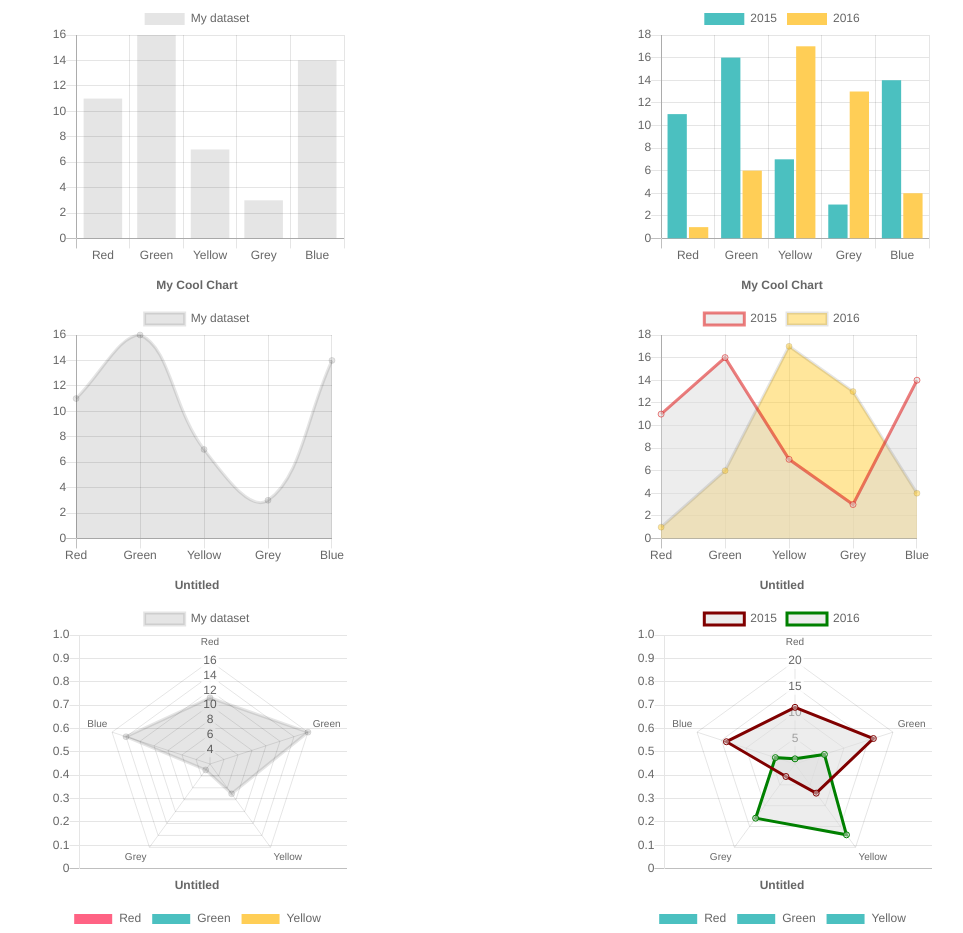
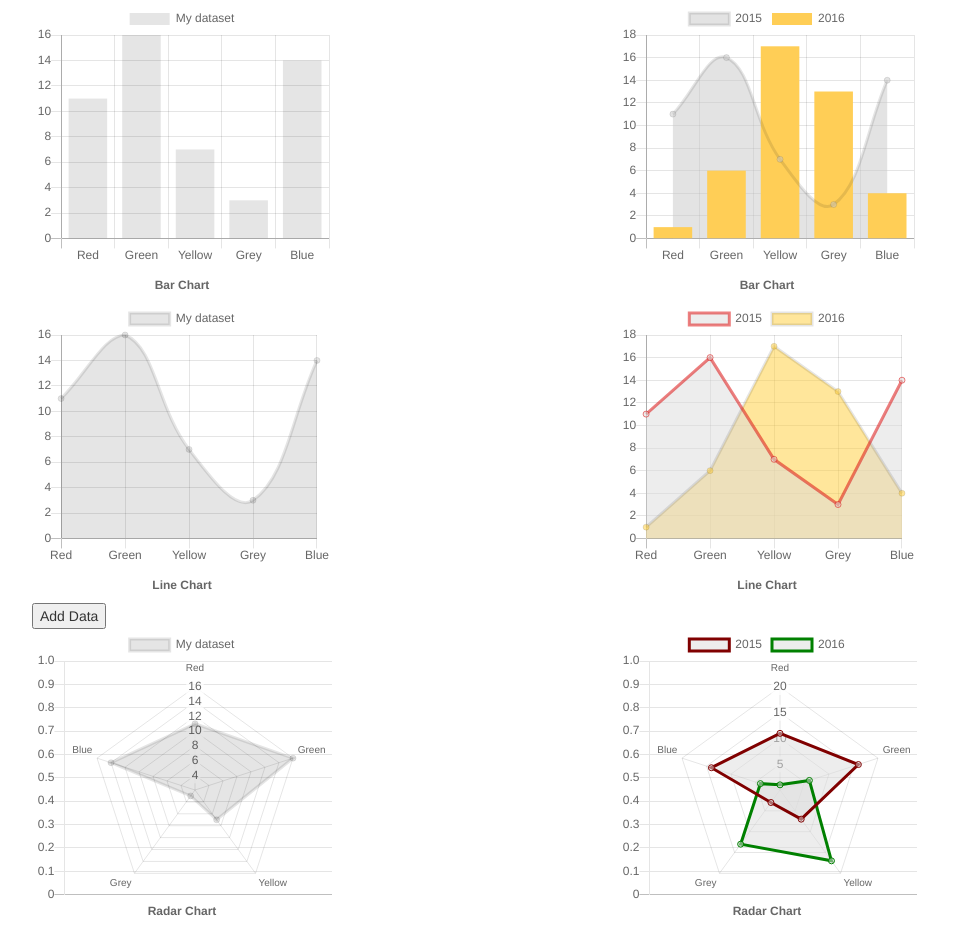
Before and after one commit to richardadalton/chartjs_examples, a plain HTML site: page testChart.html in a window 1280 px wide. Shown: the part 67-1000 px from the top of the page, without its empty margins (38-1001 px from the left). Drawn offline with nearby package versions, Linux system fonts and the light colour scheme.

Commit message:
Updated Charts

```diff
--- a/js/barCharts.js
+++ b/js/barCharts.js
@@ -6,7 +6,7 @@ var barOptions = {
             }
         }]
     },
-    title: {text: 'My Cool Chart'}
+    title: {text: 'Bar Chart'}
 
 };
 
@@ -33,6 +33,7 @@ var singleBarData = {
 
 var multipleBarData = {
     datasets: [{
+        type: 'line',
         data: [
             11,
             16,
@@ -40,7 +41,7 @@ var multipleBarData = {
             3,
             14
         ],
-        backgroundColor: "#4BC0C0",
+        backgroundColor: "rgba(200,200,200,0.5)",
         label: '2015' // for legend
     },
         {
--- a/js/lineCharts.js
+++ b/js/lineCharts.js
@@ -6,7 +6,7 @@ var lineOptions = {
             }
         }]
     },
-    stacked: true
+    title: {text: 'Line Chart'}
 };
 
 var singleLineData = {
--- a/js/pieCharts.js
+++ b/js/pieCharts.js
@@ -5,7 +5,8 @@ var pieOptions = {
                 beginAtZero: true
             }
         }]
-    }
+    },
+    title: {text: 'Pie Chart'}
 };
 
 var singlePieData = {
--- a/js/polarAreaCharts.js
+++ b/js/polarAreaCharts.js
@@ -5,7 +5,8 @@ var polarAreaOptions = {
                 beginAtZero: true
             }
         }]
-    }
+    },
+    title: {text: 'Polar Area Chart'}
 };
 
 var singlePolarAreaData = {
@@ -45,7 +46,8 @@ var multiplePolarAreaData = {
             3,
             14
         ],
-        backgroundColor: "#4BC0C0",
+        backgroundColor: "rgba(200,200,200,0.25)",
+        borderColor: "#800000",
         label: '2015' // for legend
     },
         {
@@ -56,7 +58,8 @@ var multiplePolarAreaData = {
                 13,
                 4
             ],
-            backgroundColor: "#FFCE56",
+            backgroundColor: "rgba(220,206,86,0.75)",
+            borderColor: "#008000",
             label: '2016' // for legend
         }],
     labels: [
--- a/js/radarCharts.js
+++ b/js/radarCharts.js
@@ -5,7 +5,8 @@ var radarOptions = {
                 beginAtZero: true
             }
         }]
-    }
+    },
+    title: {text: 'Radar Chart'}
 };
 
 var singleRadarData = {
--- a/testChart.html
+++ b/testChart.html
@@ -14,13 +14,12 @@
     <script src="js/pieCharts.js"></script>
 </head>
 <body>
+
 <header>
     <div class="container">
         <h1 class="logo">Chartjs Examples</h1>
     </div>
 </header>
-
-<div class="container">
 
 <div class="container">
     <div class="row">
@@ -35,6 +34,7 @@
     <div class="row">
         <div class="col-md-6">
             <canvas id="chart3" width="300" height="300"></canvas>
+            <input type="button" value="Add Data" onclick="adddata()">
         </div>
         <div class="col-md-6">
             <canvas id="chart4" width="300" height="300"></canvas>
@@ -76,10 +76,8 @@
             <canvas id="chart12" width="300" height="300"></canvas>
         </div>
     </div>
-
 </div>
 
-</div>
 
 <script>
     var ctx1 = document.getElementById("chart1");
@@ -99,7 +97,7 @@
     new Chart(ctx1, {
         type: 'bar',
         data: singleBarData,
-        options: barOptions
+        options: barOptions,
     });
 
     new Chart(ctx2, {
@@ -108,7 +106,7 @@
         options: barOptions
     });
 
-    new Chart(ctx3, {
+    var aLineChart = new Chart(ctx3, {
         type: 'line',
         data: singleLineData,
         options: lineOptions
@@ -171,6 +169,11 @@
     });
 
 
+    function adddata() {
+      aLineChart.data.datasets[0].data.push(25);
+      aLineChart.data.labels.push("Purple");
+      aLineChart.update();
+    }
 </script>
 
 </body>
```
Lines whose indentation alone changed are shown as unchanged.
